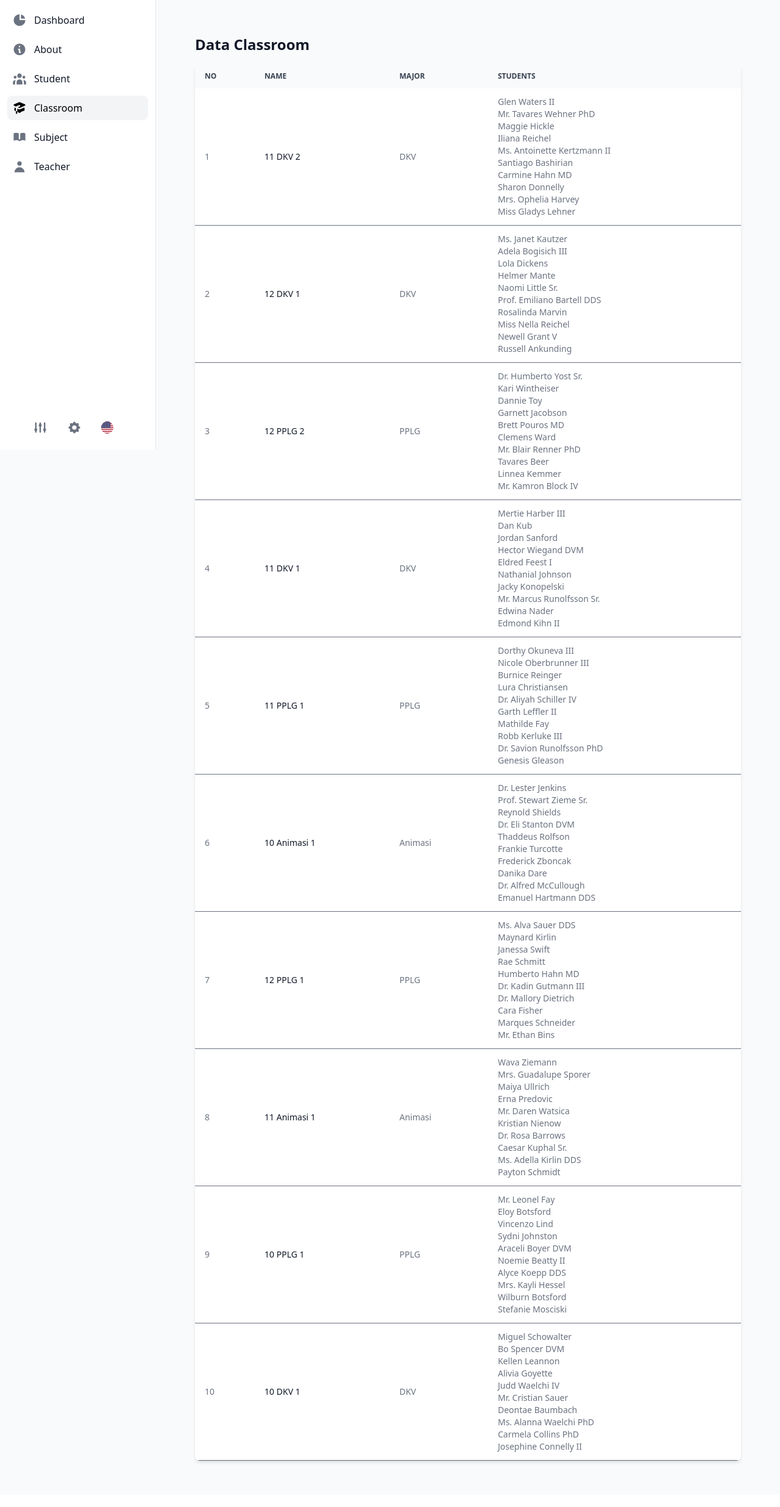
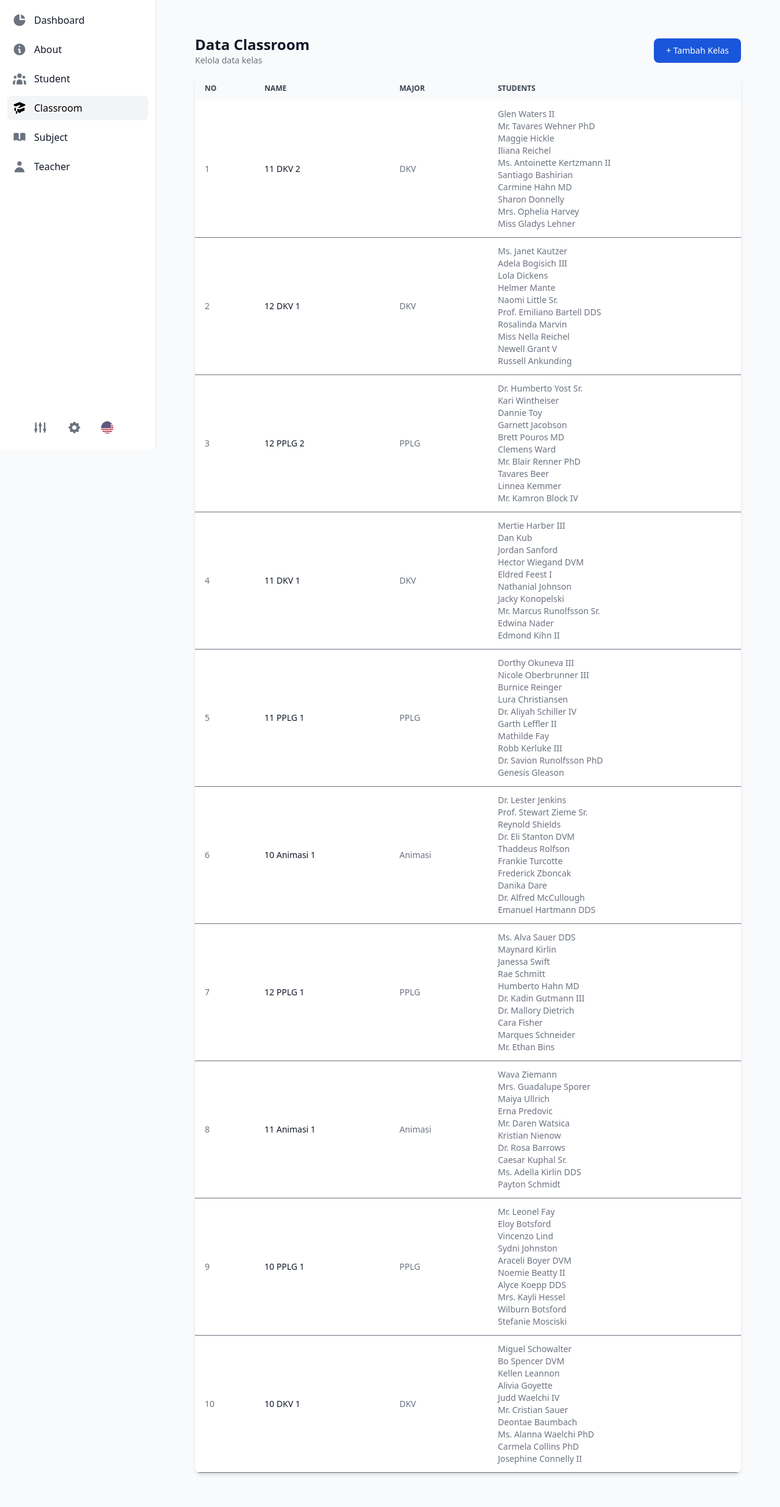
Before and after one commit to AnsaMut2073/LaravelProject_01, a Laravel app: page /admin/classroom in a window 1280 px wide. Shown: the part 63-2534 px from the top of the page at 61% size. Before the commit the page ends 2463 px from the top, so only its background shows below. Run offline with Laravel 12, Linux system fonts and the light colour scheme; data comes from the database, SQL or seed files in the repository; style sheets or scripts are compiled from the project's sources; some libraries are stand-ins or nearby versions.

Commit message:
add create feature for classroom

```diff
--- a/app/Http/Controllers/ClassroomController.php
+++ b/app/Http/Controllers/ClassroomController.php
@@ -2,6 +2,7 @@
 
 namespace App\Http\Controllers;
 
+use Illuminate\Http\Request;
 use App\Models\Classroom;
 
 class ClassroomController extends Controller
@@ -11,4 +12,28 @@ class ClassroomController extends Controller
         $classrooms = Classroom::all();
         return view('admin.classroom.index', compact('classrooms'));
     }
+
+    public function store(Request $request)
+    {
+        $validated = $request->validate([
+            'name' => 'required|string|max:255|unique:classrooms,name',
+            'major' => 'required|string|max:100',
+        ], [
+            'name.required' => 'Nama kelas wajib diisi.',
+            'name.string' => 'Format nama kelas tidak valid.',
+            'name.max' => 'Nama kelas maksimal 255 karakter.',
+            'name.unique' => 'Nama kelas sudah ada.',
+            'major.required' => 'Jurusan wajib diisi.',
+            'major.string' => 'Format jurusan tidak valid.',
+            'major.max' => 'Jurusan maksimal 100 karakter.',
+        ]);
+
+        // Simpan ke database
+        Classroom::create($validated);
+
+        // Balikin ke halaman tabel dengan pesan sukses
+        return redirect()
+            ->route('admin.classroom.index')
+            ->with('success', 'Data kelas berhasil ditambahkan.');
+    }
 }
--- a/resources/views/admin/classroom/create.blade.php
+++ b/resources/views/admin/classroom/create.blade.php
@@ -0,0 +1,45 @@
+<div id="createClassroomModal" tabindex="-1" aria-hidden="true" class="hidden overflow-y-auto overflow-x-hidden fixed top-0 right-0 left-0 z-50 justify-center items-center w-full md:inset-0 h-[calc(100%-1rem)] max-h-full">
+    <div class="relative p-4 w-full max-w-2xl max-h-full">
+        <div class="relative bg-white rounded-lg shadow dark:bg-gray-700">
+            {{-- HEADER MODAL --}}
+            <div class="flex items-center justify-between p-4 md:p-5 border-b rounded-t dark:border-gray-600">
+                <h3 class="text-xl font-semibold text-gray-900 dark:text-white">Tambah Data Kelas</h3>
+                <button type="button" class="text-gray-400 bg-transparent hover:bg-gray-200 hover:text-gray-900 rounded-lg text-sm w-8 h-8 ms-auto inline-flex justify-center items-center dark:hover:bg-gray-600 dark:hover:text-white" data-modal-hide="createClassroomModal">
+                    <svg class="w-3 h-3" aria-hidden="true" xmlns="http://www.w3.org/2000/svg" fill="none" viewBox="0 0 14 14"><path stroke="currentColor" stroke-linecap="round" stroke-linejoin="round" stroke-width="2" d="m1 1 6 6m0 0 6 6M7 7l6-6M7 7l-6 6"/></svg>
+                </button>
+            </div>
+
+            {{-- FORM DENGAN ACTION & METHOD --}}
+            <form action="{{ route('admin.classroom.store') }}" method="POST">
+                @csrf
+                <div class="grid gap-4 mb-4 p-4 md:p-5 sm:grid-cols-2">
+
+                    {{-- INPUT NAME --}}
+                    <div class="sm:col-span-2">
+                        <label for="name" class="block mb-2 text-sm font-medium text-gray-900 dark:text-white">Nama Kelas</label>
+                        <input type="text" name="name" id="name" value="{{ old('name') }}" class="bg-gray-50 border border-gray-300 text-gray-900 text-sm rounded-lg focus:ring-primary-600 focus:border-primary-600 block w-full p-2.5 dark:bg-gray-600 dark:border-gray-500 dark:placeholder-gray-400 dark:text-white" placeholder="Contoh: 11 PPLG 1" required>
+                        @error('name')
+                            <p class="mt-1 text-sm text-red-600">{{ $message }}</p>
+                        @enderror
+                    </div>
+
+                    {{-- INPUT MAJOR --}}
+                    <div class="sm:col-span-2">
+                        <label for="major" class="block mb-2 text-sm font-medium text-gray-900 dark:text-white">Jurusan (Major)</label>
+                        <input type="text" name="major" id="major" value="{{ old('major') }}" class="bg-gray-50 border border-gray-300 text-gray-900 text-sm rounded-lg focus:ring-primary-600 focus:border-primary-600 block w-full p-2.5 dark:bg-gray-600 dark:border-gray-500 dark:placeholder-gray-400 dark:text-white" placeholder="Contoh: PPLG" required>
+                        @error('major')
+                            <p class="mt-1 text-sm text-red-600">{{ $message }}</p>
+                        @enderror
+                    </div>
+
+                </div>
+
+                {{-- FOOTER TOMBOL MODAL --}}
+                <div class="flex items-center p-4 md:p-5 border-t border-gray-200 rounded-b dark:border-gray-600">
+                    <button type="submit" class="text-white bg-blue-700 hover:bg-blue-800 focus:ring-4 focus:outline-none focus:ring-blue-300 font-medium rounded-lg text-sm px-5 py-2.5 text-center dark:bg-blue-600 dark:hover:bg-blue-700 dark:focus:ring-blue-800">Simpan Data</button>
+                    <button data-modal-hide="createClassroomModal" type="button" class="ms-3 text-gray-500 bg-white hover:bg-gray-100 focus:ring-4 focus:outline-none focus:ring-blue-300 rounded-lg border border-gray-200 text-sm font-medium px-5 py-2.5 hover:text-gray-900 focus:z-10 dark:bg-gray-700 dark:text-gray-300 dark:border-gray-500 dark:hover:text-white dark:hover:bg-gray-600 dark:focus:ring-gray-600">Batal</button>
+                </div>
+            </form>
+        </div>
+    </div>
+</div>
--- a/resources/views/admin/classroom/index.blade.php
+++ b/resources/views/admin/classroom/index.blade.php
@@ -1,8 +1,20 @@
 <x-admin.layout>
     <div class="p-4">
-        <h1 class="text-2xl font-bold text-gray-900 dark:text-white mb-4">Data Classroom</h1>
+        {{-- 1. HEADER & TOMBOL PLACEHOLDER --}}
+        <div class="flex items-center justify-between mb-4">
+            <div>
+                <h1 class="text-2xl font-bold text-gray-900 dark:text-white">Data Classroom</h1>
+                <p class="text-sm text-gray-500 dark:text-gray-400">Kelola data kelas</p>
+            </div>
+            <button type="button" data-modal-target="createClassroomModal" data-modal-toggle="createClassroomModal" class="text-white bg-blue-700 hover:bg-blue-800 focus:ring-4 focus:ring-blue-300 font-medium rounded-lg text-sm px-5 py-2.5 dark:bg-blue-600 dark:hover:bg-blue-700 focus:outline-none dark:focus:ring-blue-800">
+                + Tambah Kelas
+            </button>
+        </div>
 
+        {{-- 2. CARD WRAPPER --}}
         <div class="relative overflow-hidden bg-white shadow-md dark:bg-gray-800 sm:rounded-lg">
+            {{-- 3. TABEL --}}
+            <div class="overflow-x-auto">
                 <table class="w-full text-sm text-left text-gray-500 dark:text-gray-400">
                     <thead class="text-xs text-gray-700 uppercase bg-gray-50 dark:bg-gray-700 dark:text-gray-400">
                         <tr>
@@ -26,11 +38,14 @@
                             </tr>
                         @empty
                             <tr>
-                            <td colspan="4" class="px-4 py-3 text-center">Data kosong.</td>
+                                <td colspan="4" class="px-4 py-6 text-center">Data kosong.</td>
                             </tr>
                         @endforelse
                     </tbody>
                 </table>
             </div>
         </div>
+    </div>
+
+    @include('admin.classroom.create')
 </x-admin.layout>
--- a/routes/web.php
+++ b/routes/web.php
@@ -44,6 +44,8 @@ Route::prefix('admin')->name('admin.')->group(function () {
 
     Route::get('/classroom', [ClassroomController::class, 'index'])->name('classroom.index');
 
+    Route::post('/classroom', [ClassroomController::class, 'store'])->name('classroom.store');
+
     Route::get('/subject', [SubjectController::class, 'index'])->name('subject.index');
 
     Route::get('/teacher', [TeacherController::class, 'index'])->name('teacher.index');
```
Lines whose indentation alone changed are shown as unchanged.
